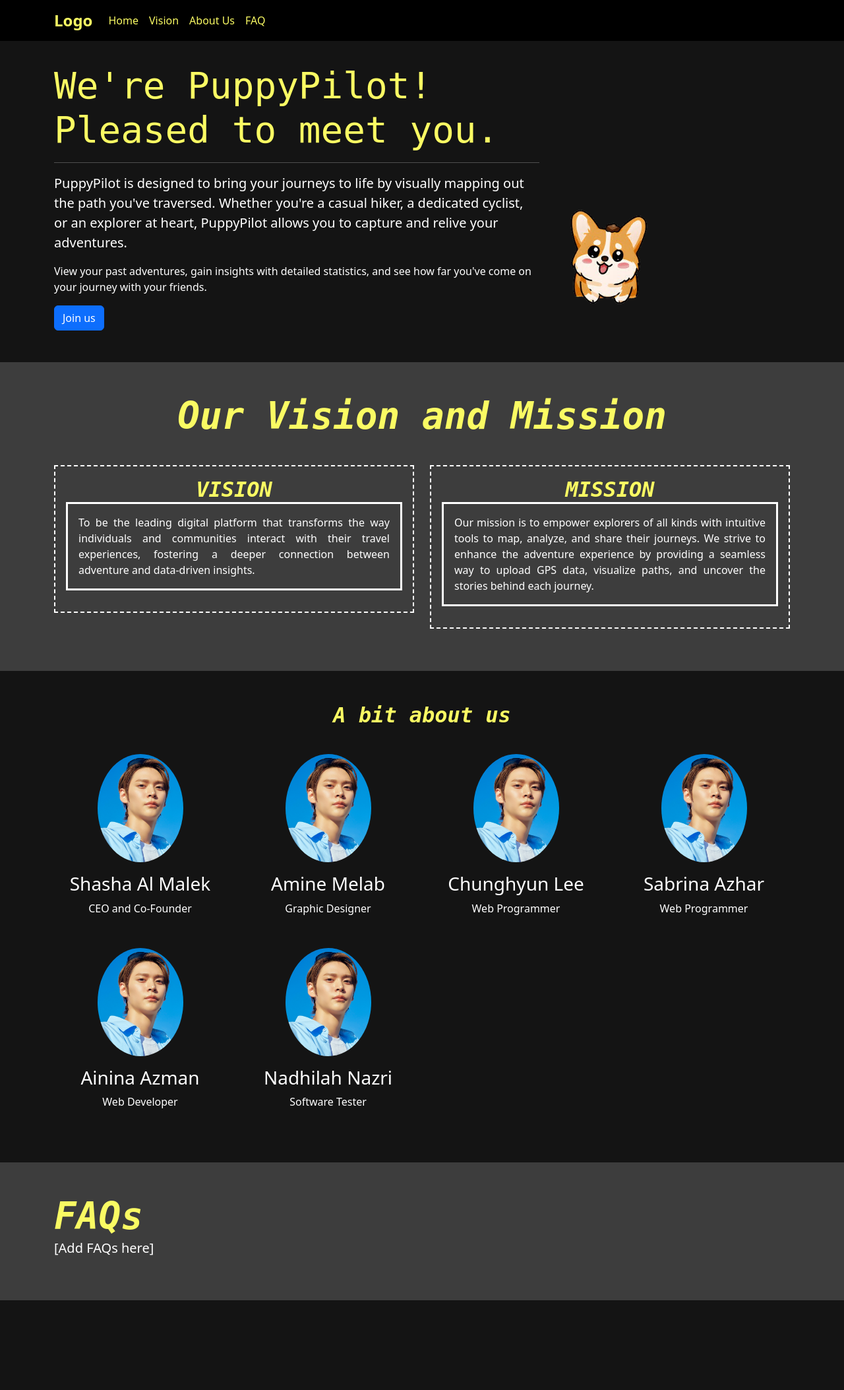
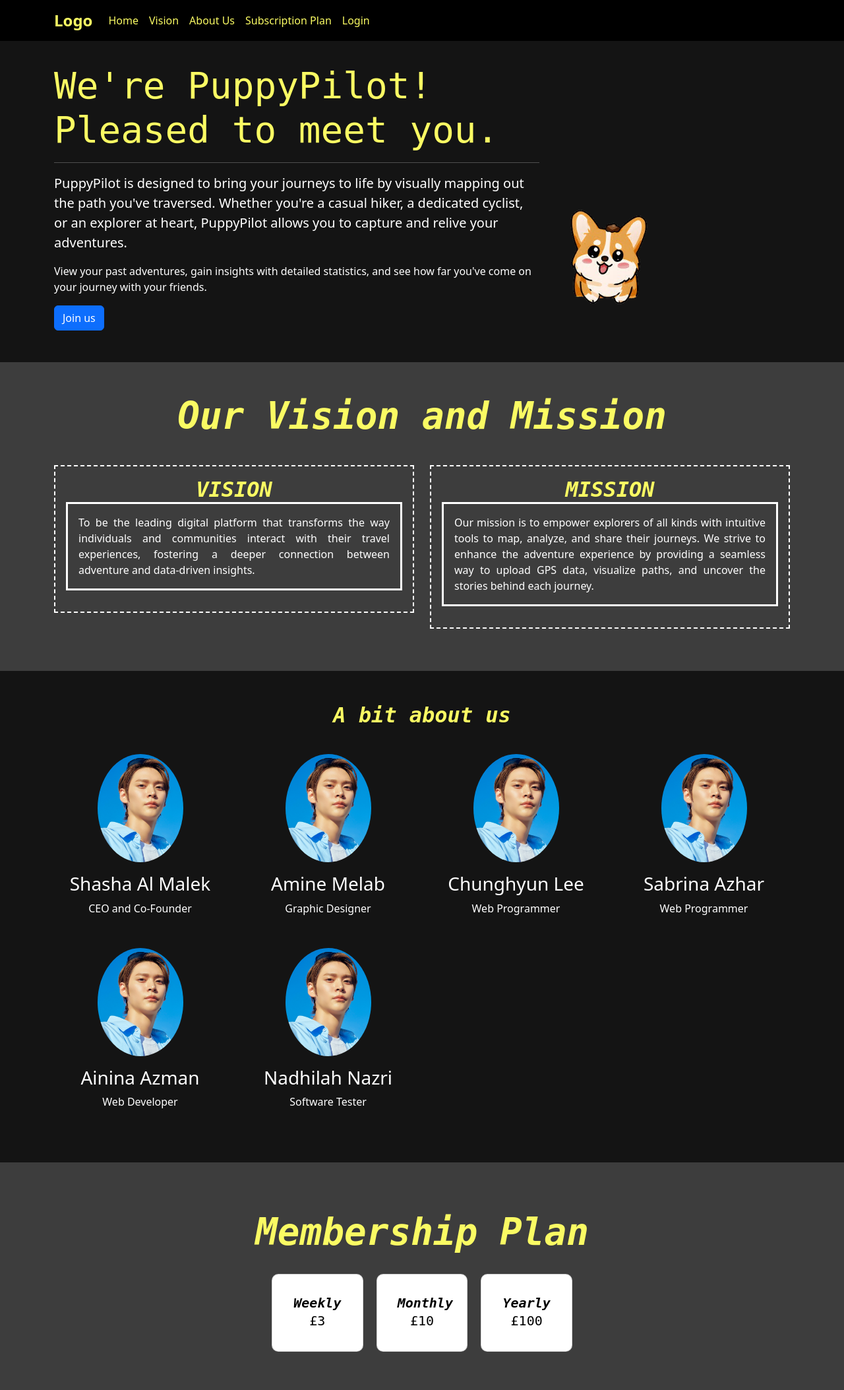
Before and after one commit to shasha-nabila/Journey-Tracker-App, a Flask app: page / in a window 1280 px wide. Shown: the whole page at 66% size. Before the commit the page ends 1971 px from the top, so only its background shows below. Run offline with Flask 3, Linux system fonts and the light colour scheme; some libraries are stand-ins or nearby versions.

Commit message:
landing page

```diff
--- a/app/static/style.css
+++ b/app/static/style.css
@@ -278,7 +278,7 @@ h2 {
 
 /* Membership page */
 .membership-plans {
-    margin-top: 20vh;
+    margin-top: 3vh;
     /* Adjust as needed */
     text-align: center;
     display: flex;
@@ -342,6 +342,15 @@ h2 {
 
 .membership-plans .plan-option button:hover {
     background-color: #9bf9f5;
+}
+
+.plan-card-title{
+    white-space: nowrap;
+    overflow: visible;
+}
+
+.py-7{
+    margin-top: 15vh;
 }
 
 /* Adjustments for Smaller Screens */
@@ -457,7 +466,7 @@ html {
 }
 
 #visionSection,
-#faqSection {
+#subsPlanSection {
     background-color: #3d3d3d;
 }
 
--- a/app/templates/landing.html
+++ b/app/templates/landing.html
@@ -23,7 +23,10 @@
                     <a class="nav-link" href="#aboutSection">About Us</a>
                 </li>
                 <li class="nav-item">
-                    <a class="nav-link" href="#faqSection">FAQ</a>
+                    <a class="nav-link" href="#subsPlanSection">Subscription Plan</a>
+                </li>
+                <li class="nav-item">
+                    <a class="nav-link" href="{{ url_for('main.login') }}">Login</a>
                 </li>
             </ul>
         </div>
@@ -48,7 +51,7 @@
                 <p>View your past adventures, gain insights with detailed statistics, and see how far you've come on
                     your journey with your friends.</p>
                 <!-- Button to create account or login -->
-                <a href="{{ url_for('main.main') }}" class="btn btn-primary">Join us</a>
+                <a href="{{ url_for('main.register') }}" class="btn btn-primary">Join us</a>
             </div>
             <!-- Image Column -->
             <div class="col-md-4 col-lg-2">
@@ -161,12 +164,23 @@
     </div>
 </section>
 
-<!-- FAQ Section -->
-<section id="faqSection" class="py-5">
-    <div class="container">
-        <h2 class="display-4">FAQs</h2>
-        <p class="lead">[Add FAQs here]</p>
+<!-- Subscription Plan Section -->
+<section id="subsPlanSection" class="py-5">
+    <div class="membership-plans">
+        <h2 class="display-4 text-center">Membership Plan</h2>
+        <div class="plan">
+            {% set plan_options = ['Weekly', 'Monthly', 'Yearly'] %}
+            {% for plan_option in plan_options %}
+            <div class="card plan-option">
+                <div class="card-body">
+                    <h2 class="plan-card-title">{{ plan_option|capitalize }}</h2>
+                    <p class="card-text">£{{ "3" if plan_option == 'Weekly' else "10" if plan_option == 'Monthly' else "100" }}</p>
+                </div>
+            </div>
+            {% endfor %}
+        </div>
     </div>
 </section>
 
+
 {% endblock %}
--- a/app/templates/membership.html
+++ b/app/templates/membership.html
@@ -18,7 +18,7 @@
         {% include 'navbar.html' %}
     </header>
 
-    <div class="membership-plans">
+    <div class="membership-plans py-7">
         <h1>Membership Plan</h1>
         <p>Current Plan: {{ current_plan|capitalize if current_plan else "None" }}</p>
         <div class="plan">
```
Also changed, not shown: app/templates/dashboard.html (+2 -11 lines).
